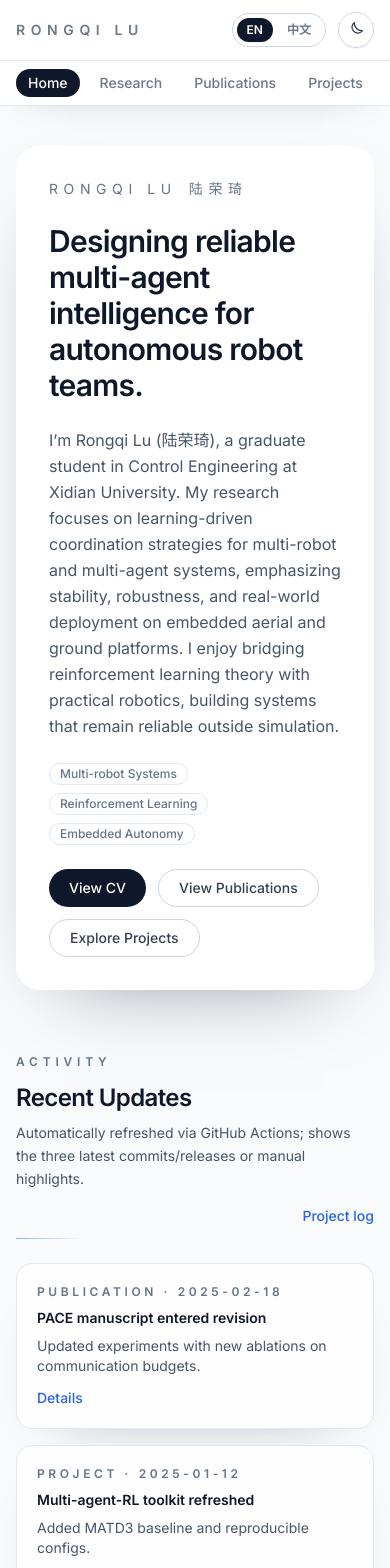
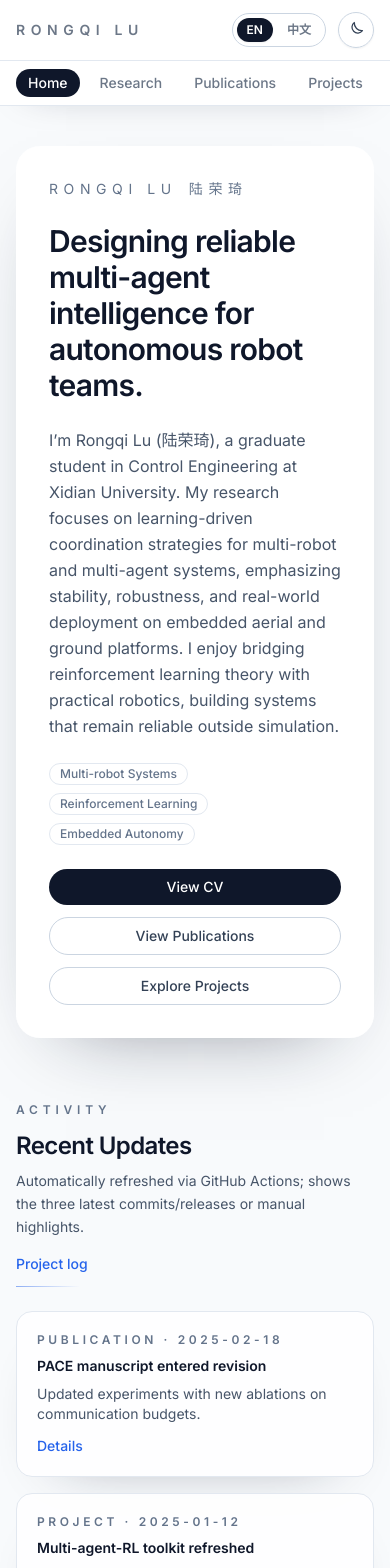
Before and after one commit to Ronchy2000/ronchy2000-research-profile, a Next.js app: page / in a window 390 px wide. Shown: the top 1568 px of the page. Built offline with nearby package versions, Linux system fonts and the light colour scheme.

Commit message:
[fix]: github actions and 移动端布局优化

```diff
--- a/app/(site)/page.tsx
+++ b/app/(site)/page.tsx
@@ -35,14 +35,14 @@
             <Tag key={keyword} label={keyword} />
           ))}
         </div>
-        <div className="flex flex-wrap gap-3 text-sm font-medium">
-          <Link href="/cv" className="inline-flex items-center gap-2 rounded-full bg-slate-900 px-5 py-2 text-white hover:bg-slate-700 dark:bg-white dark:text-slate-900 dark:hover:bg-slate-200">
+        <div className="flex flex-col gap-3 text-sm font-medium sm:flex-row sm:flex-wrap">
+          <Link href="/cv" className="inline-flex items-center justify-center gap-2 rounded-full bg-slate-900 px-5 py-2 text-white hover:bg-slate-700 dark:bg-white dark:text-slate-900 dark:hover:bg-slate-200">
             View CV
           </Link>
-          <Link href="/publications" className="inline-flex items-center gap-2 rounded-full border border-slate-300 px-5 py-2 text-slate-700 hover:border-slate-400 hover:text-brand dark:border-slate-600 dark:text-slate-200">
+          <Link href="/publications" className="inline-flex items-center justify-center gap-2 rounded-full border border-slate-300 px-5 py-2 text-slate-700 hover:border-slate-400 hover:text-brand dark:border-slate-600 dark:text-slate-200">
             View Publications
           </Link>
-          <Link href="/projects" className="inline-flex items-center gap-2 rounded-full border border-slate-300 px-5 py-2 text-slate-700 hover:border-slate-400 hover:text-brand dark:border-slate-600 dark:text-slate-200">
+          <Link href="/projects" className="inline-flex items-center justify-center gap-2 rounded-full border border-slate-300 px-5 py-2 text-slate-700 hover:border-slate-400 hover:text-brand dark:border-slate-600 dark:text-slate-200">
             Explore Projects
           </Link>
         </div>
--- a/app/(site)/publications/publications-client.tsx
+++ b/app/(site)/publications/publications-client.tsx
@@ -45,8 +45,9 @@
         actions={<Tag label="* indicates student-first author" />}
       >
         <div className="grid gap-3 rounded-3xl border border-slate-200 bg-white/90 p-4 text-sm shadow-[0_24px_60px_-45px_rgba(15,23,42,0.45)] dark:border-slate-800 dark:bg-slate-900/70">
+          <div className="flex flex-col gap-2 sm:flex-row sm:flex-wrap sm:items-center">
+            <span className="shrink-0 text-xs font-semibold uppercase tracking-[0.3em] text-slate-500 dark:text-slate-400">Type</span>
             <div className="flex flex-wrap items-center gap-2">
-            <span className="text-xs font-semibold uppercase tracking-[0.3em] text-slate-500 dark:text-slate-400">Type</span>
               {Object.keys(TYPE_LABELS).map((type) => {
                 const label = TYPE_LABELS[type] ?? type;
                 const active = typeFilter === type;
@@ -66,8 +67,10 @@
                 );
               })}
             </div>
+          </div>
+          <div className="flex flex-col gap-2 sm:flex-row sm:flex-wrap sm:items-center">
+            <span className="shrink-0 text-xs font-semibold uppercase tracking-[0.3em] text-slate-500 dark:text-slate-400">Year</span>
             <div className="flex flex-wrap items-center gap-2">
-            <span className="text-xs font-semibold uppercase tracking-[0.3em] text-slate-500 dark:text-slate-400">Year</span>
               {years.map((year) => {
                 const active = yearFilter === year;
                 return (
@@ -87,6 +90,7 @@
               })}
             </div>
           </div>
+        </div>
 
         <div className="space-y-6">
           {filteredEntries.length ? (
--- a/app/globals.css
+++ b/app/globals.css
@@ -31,6 +31,16 @@
   @apply outline-none ring-2 ring-brand/60 ring-offset-2 ring-offset-white dark:ring-offset-slate-900;
 }
 
+/* Hide scrollbar for mobile navigation */
+.scrollbar-hide {
+  -ms-overflow-style: none;
+  scrollbar-width: none;
+}
+
+.scrollbar-hide::-webkit-scrollbar {
+  display: none;
+}
+
 @media print {
   body {
     @apply bg-white text-black;
--- a/components/project-card.tsx
+++ b/components/project-card.tsx
@@ -29,20 +29,20 @@
           ))}
         </div>
       ) : null}
-      <div className="mt-4 flex flex-wrap items-center justify-between gap-3 text-sm">
-        {project.metrics?.stars ? (
+      <div className="mt-4 flex flex-col gap-3 text-sm sm:flex-row sm:flex-wrap sm:items-center sm:justify-between">
+        <div className="flex flex-wrap items-center gap-2">
+          {project.metrics?.stars !== undefined ? (
             <div className="inline-flex items-center gap-1 rounded-full bg-amber-100 px-3 py-1 text-xs font-semibold text-amber-700 dark:bg-amber-500/20 dark:text-amber-200">
               <span aria-hidden="true">★</span>
               <span>{project.metrics.stars}</span>
             </div>
-        ) : (
-          <span />
-        )}
+          ) : null}
           {otherMetrics.length ? (
             <div className="text-xs text-slate-500 dark:text-slate-400">
               {otherMetrics.map(([key, value]) => `${key}: ${value}`).join(" · ")}
             </div>
           ) : null}
+        </div>
         <div className="flex flex-wrap gap-2">
           {(project.links ?? [{ label: "Repository", href: "#" }]).map((link) => (
             <a
--- a/components/section.tsx
+++ b/components/section.tsx
@@ -21,14 +21,14 @@
             {eyebrow}
           </p>
         ) : null}
-        <div className="flex flex-wrap items-end gap-4">
-          <div className="space-y-2">
+        <div className="flex flex-col gap-4 sm:flex-row sm:flex-wrap sm:items-end">
+          <div className="flex-1 space-y-2">
             <h2 className="text-2xl font-semibold tracking-tight text-slate-900 dark:text-slate-50">{title}</h2>
             {description ? (
               <p className="max-w-2xl text-sm leading-relaxed text-slate-600 dark:text-slate-300">{description}</p>
             ) : null}
           </div>
-          {actions ? <div className="ml-auto flex items-center gap-2 text-sm">{actions}</div> : null}
+          {actions ? <div className="flex items-center gap-2 text-sm sm:ml-auto">{actions}</div> : null}
         </div>
         <span className="block h-px w-16 bg-gradient-to-r from-brand/50 to-transparent" aria-hidden="true" />
       </header>
--- a/components/site-header.tsx
+++ b/components/site-header.tsx
@@ -93,7 +93,7 @@
           <ThemeToggle variant="subtle" />
         </div>
       </div>
-      <nav className="flex items-center gap-2 overflow-x-auto border-t border-slate-200 px-4 py-2 md:hidden dark:border-slate-800">
+      <nav className="flex items-center gap-2 overflow-x-auto border-t border-slate-200 px-4 py-2 scrollbar-hide md:hidden dark:border-slate-800">
         {navItems.map((item) => renderLink(item, "mobile"))}
       </nav>
     </header>
--- a/content/projects.json
+++ b/content/projects.json
@@ -57,7 +57,8 @@
           "period": "2024",
           "role": "Author",
           "tags": ["Networking", "OpenWrt"],
-          "links": [{ "label": "GitHub", "href": "https://github.com/Ronchy2000/Raspi-ImmortalWrt" }]
+          "links": [{ "label": "GitHub", "href": "https://github.com/Ronchy2000/Raspi-ImmortalWrt" }],
+          "metrics": { "stars": 0 }
         },
         {
           "name": "Dynamic-Proxy-Pool",
@@ -65,7 +66,8 @@
           "period": "2024 – Present",
           "role": "Maintainer",
           "tags": ["Python", "Automation"],
-          "links": [{ "label": "GitHub", "href": "https://github.com/Ronchy2000/Dynamic-Proxy-Pool" }]
+          "links": [{ "label": "GitHub", "href": "https://github.com/Ronchy2000/Dynamic-Proxy-Pool" }],
+          "metrics": { "stars": 0 }
         }
       ]
     }
```
Also changed, not shown: 1 other file (tests, documents, lock files or other folders). Lines whose indentation alone changed are shown as unchanged.
